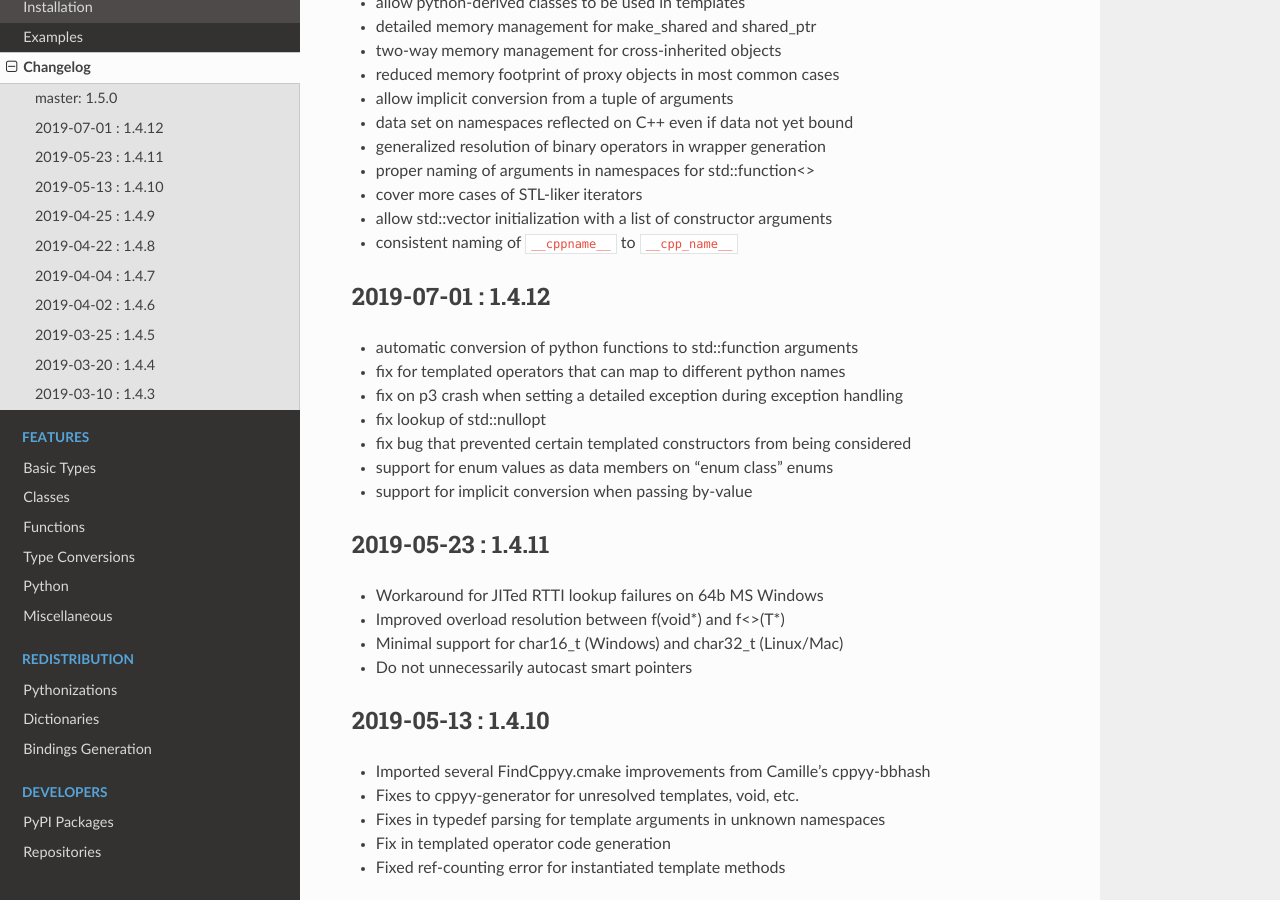
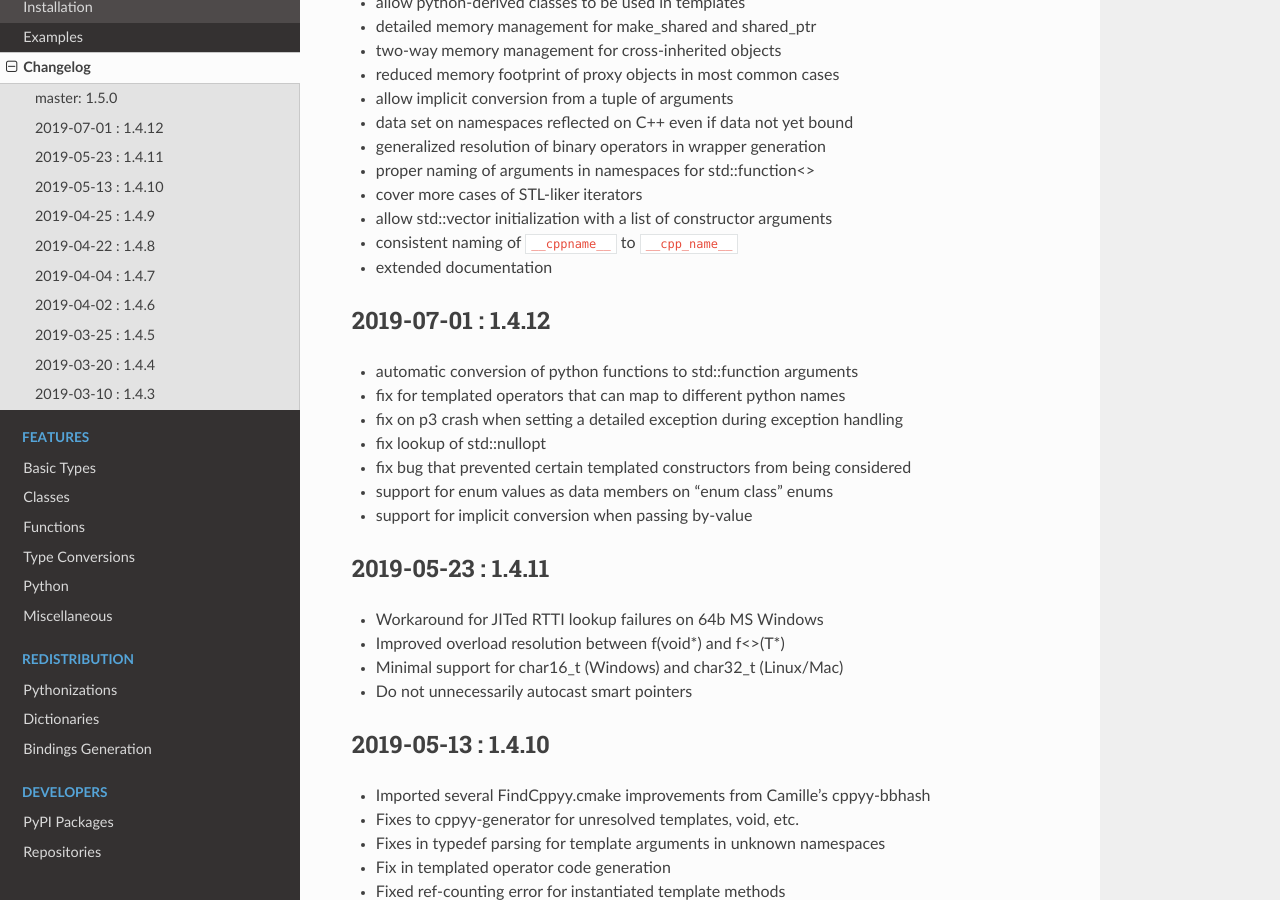
Before and after one commit to wlav/cppyy, a Sphinx documentation site: the page built from doc/source/changelog.rst, in a window 1280 px wide and 900 px high, scrolled down 345 px. Built offline with Sphinx 7.4.7 and the Read the Docs theme 2.0.0, drawn with Linux system fonts in a browser that asks for light colours.

Commit message:
update changelog

```diff
--- a/doc/source/changelog.rst
+++ b/doc/source/changelog.rst
@@ -24,6 +24,7 @@ master: 1.5.0
 * cover more cases of STL-liker iterators
 * allow std::vector initialization with a list of constructor arguments
 * consistent naming of ``__cppname__`` to ``__cpp_name__``
+* extended documentation
 
 
 2019-07-01 : 1.4.12
```
